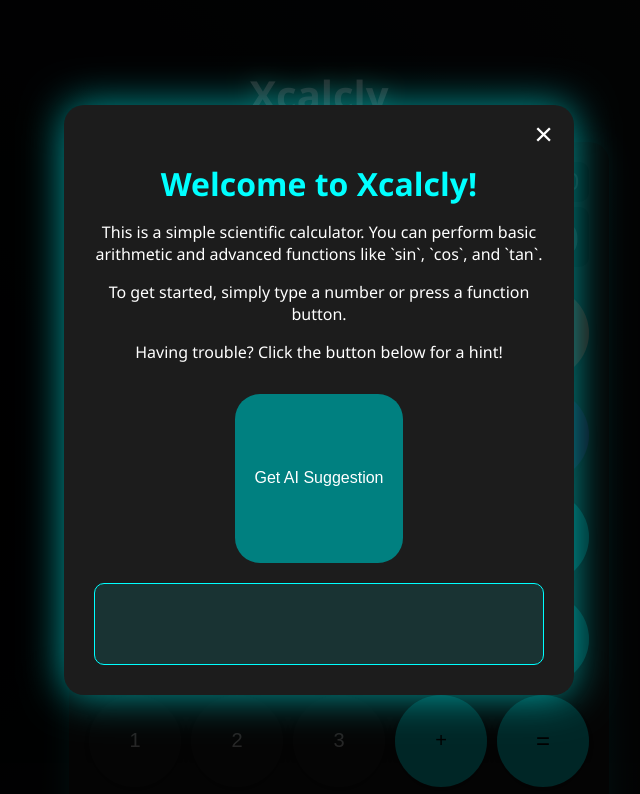
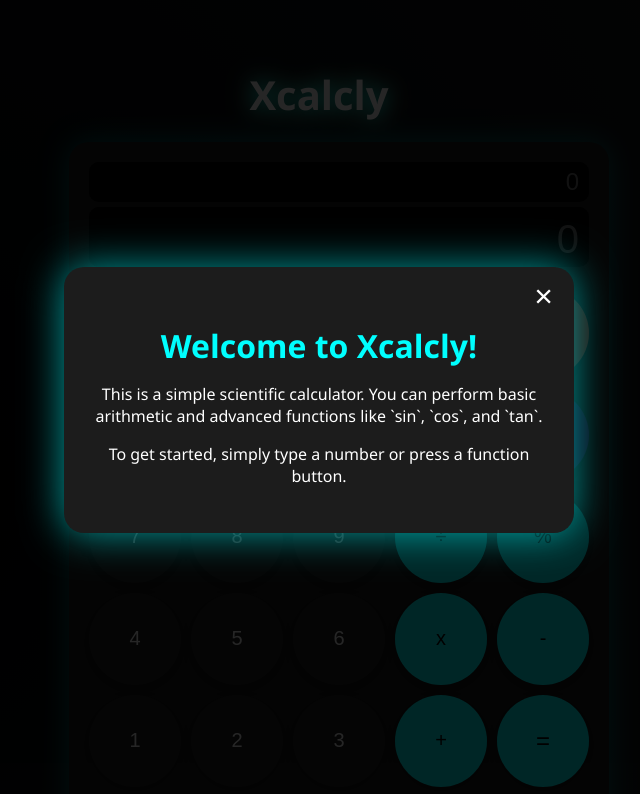
Before and after one commit to XavierOpurozor/xcalcly, a plain HTML site: page index.html in a window 1280 px wide. Shown: the top 794 px of the page, without its empty margins (321-961 px from the left). Drawn offline with Linux system fonts and the light colour scheme.

Commit message:
Update index.html

```diff
--- a/index.html
+++ b/index.html
@@ -62,11 +62,6 @@
                 <h2 class="ai-modal-title">Welcome to Xcalcly!</h2>
                 <p>This is a simple scientific calculator. You can perform basic arithmetic and advanced functions like `sin`, `cos`, and `tan`.</p>
                 <p>To get started, simply type a number or press a function button.</p>
-                <p>Having trouble? Click the button below for a hint!</p>
-                <button class="button ai-suggest-btn" id="ai-suggest-btn">Get AI Suggestion</button>
-                <div id="ai-suggestion-area" class="ai-suggestion-area">
-                    <p id="ai-suggestion-text"></p>
-                </div>
             </div>
         </div>
 
```
